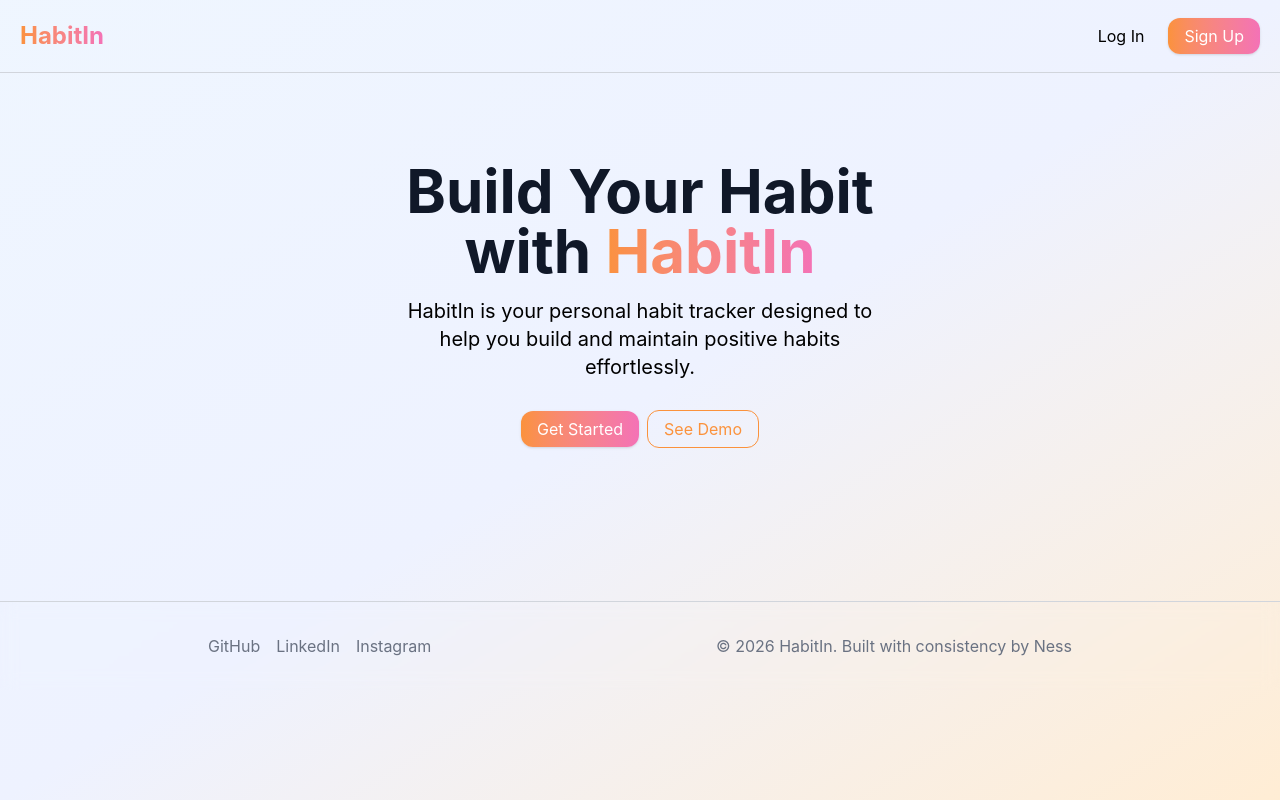
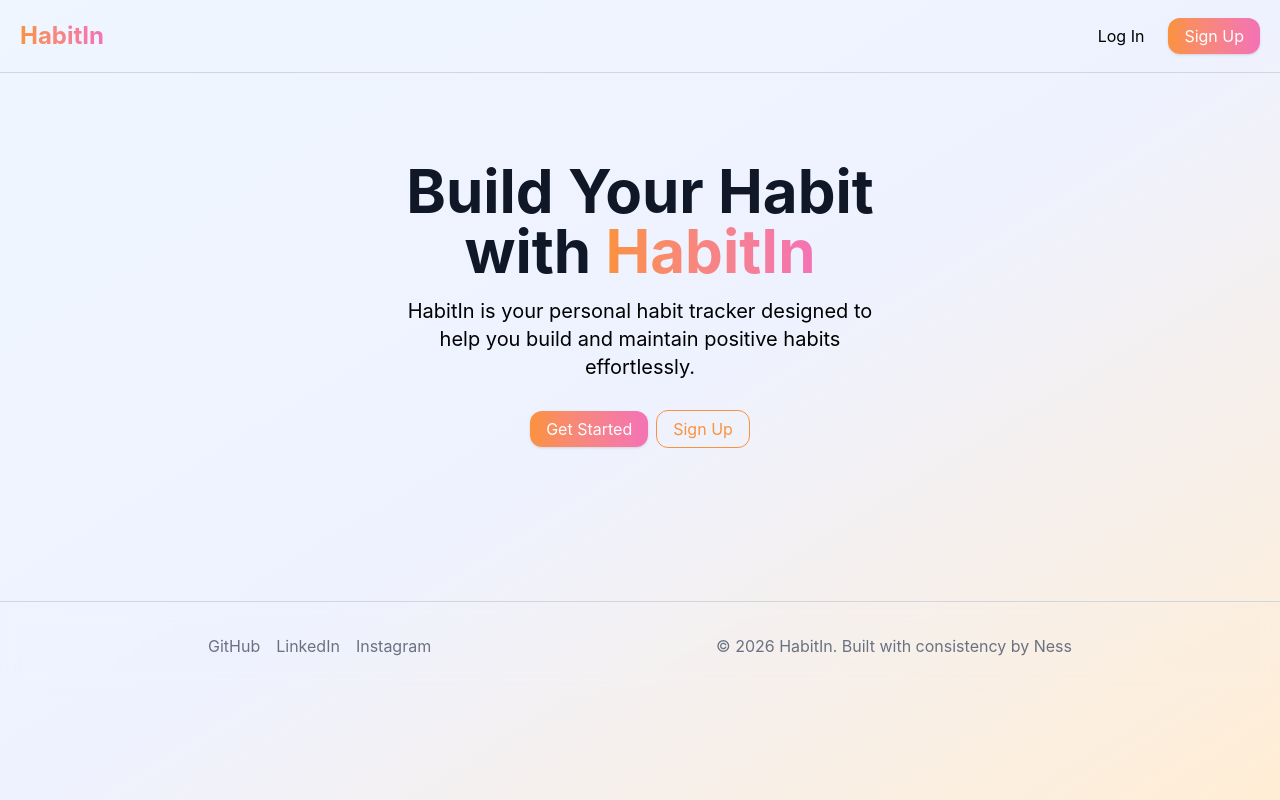
Before and after one commit to nessnab/HabitIn, a React (Vite) app in the folder client/: page / in a window 1280 px wide. Built offline with nearby package versions, Linux system fonts and the light colour scheme; no server answers.

Commit message:
refine head

```diff
--- a/client/src/App.jsx
+++ b/client/src/App.jsx
@@ -59,6 +59,11 @@ if (loading) {
 
   return (
     <BrowserRouter>
+      <head>
+        <title>HabitIn - Build Your Habit</title>
+        <meta name="description" content="HabitIn is your personal habit tracker designed to help you build and maintain positive habits effortlessly." />
+        <link rel="icon" href="/public/habitin_logo.png" />
+      </head>
       <main className="min-h-screen flex flex-col bg-gradient-to-br from-blue-50 via-indigo-50 to-orange-100">
       <Navbar user={user} setUser={setUser}/>
 
--- a/client/src/pages/Landing.jsx
+++ b/client/src/pages/Landing.jsx
@@ -20,7 +20,7 @@ function Landing() {
             </p>
             <div className="my-9 mx-auto">
                 <Link to="/app" className="bg-gradient-to-r from-primary to-secondary text-white px-4 py-2 rounded-xl shadow hover:opacity-90">Get Started</Link>
-                <Link to="" className="border border-primary text-primary text-bold px-4 py-2 rounded-xl ml-2 hover:bg-gradient-to-r hover:from-primary hover:to-secondary hover:text-white transition-all">See Demo</Link>
+                <Link to="/signup" className="border border-primary text-primary text-bold px-4 py-2 rounded-xl ml-2 hover:bg-gradient-to-r hover:from-primary hover:to-secondary hover:text-white transition-all">Sign Up</Link>
             </div>
         </div>
     </div>
```
